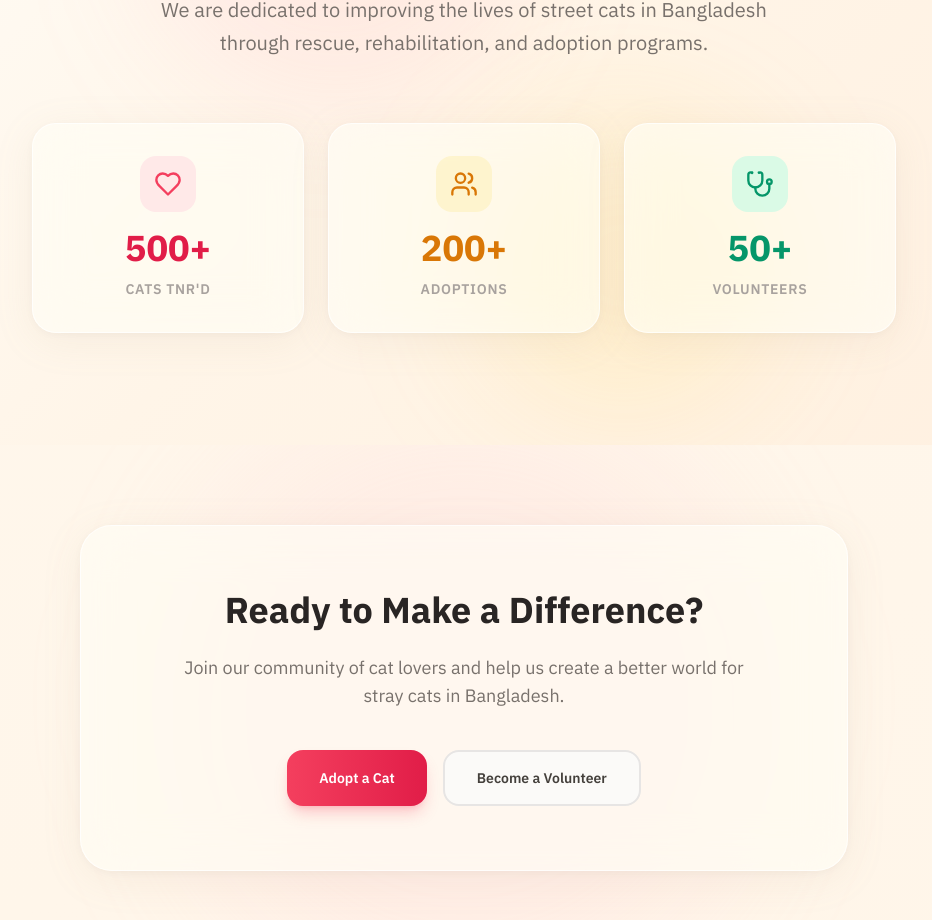
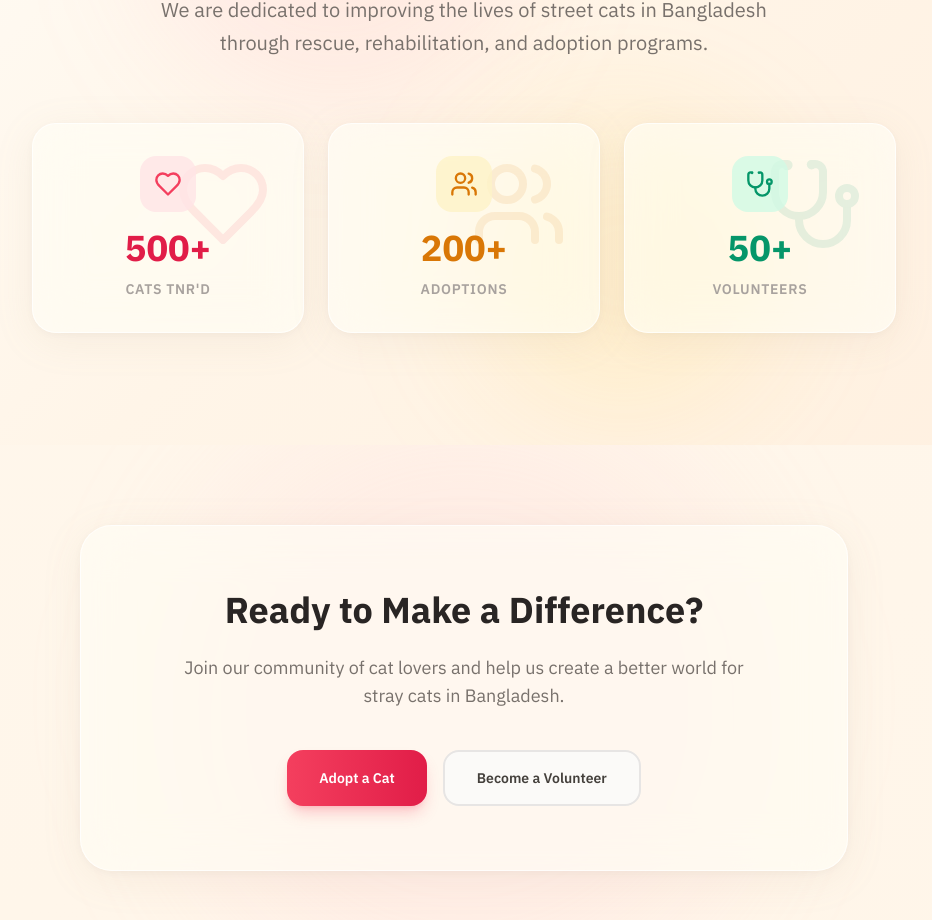
Before and after one commit to myselfrezaul7/catwaala, a Next.js app: page / in a window 1280 px wide. Shown: the part 2518-3438 px from the top of the page, without its empty margins (176-1108 px from the left). Built offline with nearby package versions, Linux system fonts and the light colour scheme; no server answers.

Commit message:
feat(ui): interactive stats
- Added AnimatedCounter component\n- Enabled count-up animation for mission stats\n- Added hover micro-interactions to stats cards

```diff
--- a/src/app/page.tsx
+++ b/src/app/page.tsx
@@ -1,5 +1,6 @@
 import { Hero } from "@/components/home/Hero";
 import { SuccessStories } from "@/components/home/SuccessStories";
+import { AnimatedCounter } from "@/components/ui/AnimatedCounter";
 import { PetCard } from "@/components/shared/PetCard";
 import { Button } from "@/components/ui/button";
 import Link from "next/link";
@@ -67,30 +68,45 @@ export default function Home() {
                         We are dedicated to improving the lives of street cats in Bangladesh through rescue, rehabilitation, and adoption programs.
                     </p>
 
-                    {/* Stats Cards with iOS 26 Glassmorphism */}
+                    {/* Stats Cards with Interactive Glassmorphism */}
                     <div className="grid grid-cols-1 sm:grid-cols-3 gap-6">
-                        <div className="glass-card rounded-3xl p-8 transition-all duration-500 hover:-translate-y-2 hover:shadow-2xl group">
-                            <div className="w-14 h-14 rounded-2xl bg-rose-100/80 flex items-center justify-center mx-auto mb-4 group-hover:scale-110 transition-transform duration-300">
+                        <div className="glass-card rounded-3xl p-8 transition-all duration-500 hover:-translate-y-2 hover:shadow-2xl group cursor-default relative overflow-hidden">
+                            <div className="absolute top-0 right-0 p-8 opacity-10 group-hover:opacity-20 transition-opacity transform group-hover:scale-110 duration-700">
+                                <Heart className="w-24 h-24 text-rose-500" />
+                            </div>
+                            <div className="w-14 h-14 rounded-2xl bg-rose-100/80 flex items-center justify-center mx-auto mb-4 group-hover:scale-110 transition-transform duration-300 relative z-10">
                                 <Heart className="w-7 h-7 text-rose-500" />
                             </div>
-                            <span className="block text-4xl font-bold text-rose-600 mb-2">500+</span>
-                            <span className="text-sm font-semibold text-stone-400 uppercase tracking-wider">Cats TNR&apos;d</span>
+                            <span className="block text-4xl font-bold text-rose-600 mb-2 relative z-10">
+                                <AnimatedCounter value={500} />+
+                            </span>
+                            <span className="text-sm font-semibold text-stone-400 uppercase tracking-wider relative z-10">Cats TNR'd</span>
                         </div>
 
-                        <div className="glass-card rounded-3xl p-8 transition-all duration-500 hover:-translate-y-2 hover:shadow-2xl group">
-                            <div className="w-14 h-14 rounded-2xl bg-amber-100/80 flex items-center justify-center mx-auto mb-4 group-hover:scale-110 transition-transform duration-300">
+                        <div className="glass-card rounded-3xl p-8 transition-all duration-500 hover:-translate-y-2 hover:shadow-2xl group cursor-default relative overflow-hidden">
+                            <div className="absolute top-0 right-0 p-8 opacity-10 group-hover:opacity-20 transition-opacity transform group-hover:scale-110 duration-700">
+                                <Users className="w-24 h-24 text-amber-600" />
+                            </div>
+                            <div className="w-14 h-14 rounded-2xl bg-amber-100/80 flex items-center justify-center mx-auto mb-4 group-hover:scale-110 transition-transform duration-300 relative z-10">
                                 <Users className="w-7 h-7 text-amber-600" />
                             </div>
-                            <span className="block text-4xl font-bold text-amber-600 mb-2">200+</span>
-                            <span className="text-sm font-semibold text-stone-400 uppercase tracking-wider">Adoptions</span>
+                            <span className="block text-4xl font-bold text-amber-600 mb-2 relative z-10">
+                                <AnimatedCounter value={200} />+
+                            </span>
+                            <span className="text-sm font-semibold text-stone-400 uppercase tracking-wider relative z-10">Adoptions</span>
                         </div>
 
-                        <div className="glass-card rounded-3xl p-8 transition-all duration-500 hover:-translate-y-2 hover:shadow-2xl group">
-                            <div className="w-14 h-14 rounded-2xl bg-emerald-100/80 flex items-center justify-center mx-auto mb-4 group-hover:scale-110 transition-transform duration-300">
+                        <div className="glass-card rounded-3xl p-8 transition-all duration-500 hover:-translate-y-2 hover:shadow-2xl group cursor-default relative overflow-hidden">
+                            <div className="absolute top-0 right-0 p-8 opacity-10 group-hover:opacity-20 transition-opacity transform group-hover:scale-110 duration-700">
+                                <Stethoscope className="w-24 h-24 text-emerald-600" />
+                            </div>
+                            <div className="w-14 h-14 rounded-2xl bg-emerald-100/80 flex items-center justify-center mx-auto mb-4 group-hover:scale-110 transition-transform duration-300 relative z-10">
                                 <Stethoscope className="w-7 h-7 text-emerald-600" />
                             </div>
-                            <span className="block text-4xl font-bold text-emerald-600 mb-2">50+</span>
-                            <span className="text-sm font-semibold text-stone-400 uppercase tracking-wider">Volunteers</span>
+                            <span className="block text-4xl font-bold text-emerald-600 mb-2 relative z-10">
+                                <AnimatedCounter value={50} />+
+                            </span>
+                            <span className="text-sm font-semibold text-stone-400 uppercase tracking-wider relative z-10">Volunteers</span>
                         </div>
                     </div>
                 </div>
--- /dev/null
+++ b/src/components/ui/AnimatedCounter.tsx
@@ -0,0 +1,31 @@
+"use client";
+
+import { useEffect, useRef } from "react";
+import { useInView, useMotionValue, useSpring } from "framer-motion";
+
+export function AnimatedCounter({ value, duration = 2 }: { value: number; duration?: number }) {
+    const ref = useRef<HTMLSpanElement>(null);
+    const motionValue = useMotionValue(0);
+    const springValue = useSpring(motionValue, {
+        damping: 30,
+        stiffness: 100,
+        duration: duration * 1000,
+    });
+    const isInView = useInView(ref, { once: true, margin: "-100px" });
+
+    useEffect(() => {
+        if (isInView) {
+            motionValue.set(value);
+        }
+    }, [isInView, value, motionValue]);
+
+    useEffect(() => {
+        return springValue.on("change", (latest) => {
+            if (ref.current) {
+                ref.current.textContent = Intl.NumberFormat('en-US').format(Math.floor(latest));
+            }
+        });
+    }, [springValue]);
+
+    return <span ref={ref} />;
+}
```
